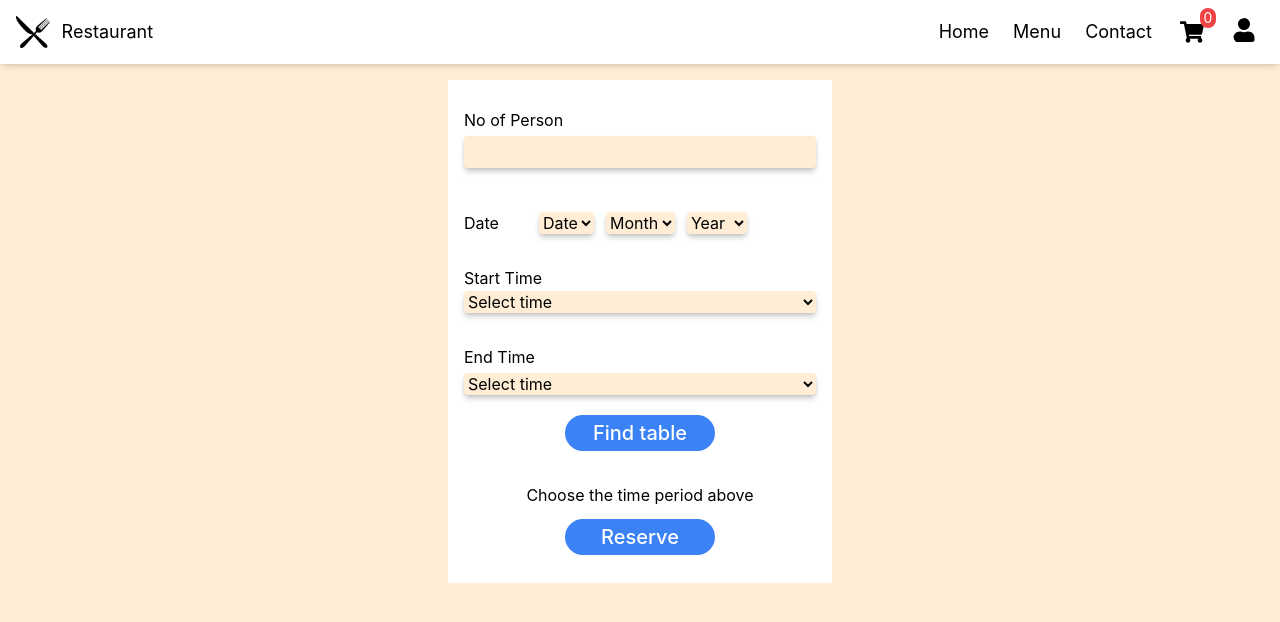
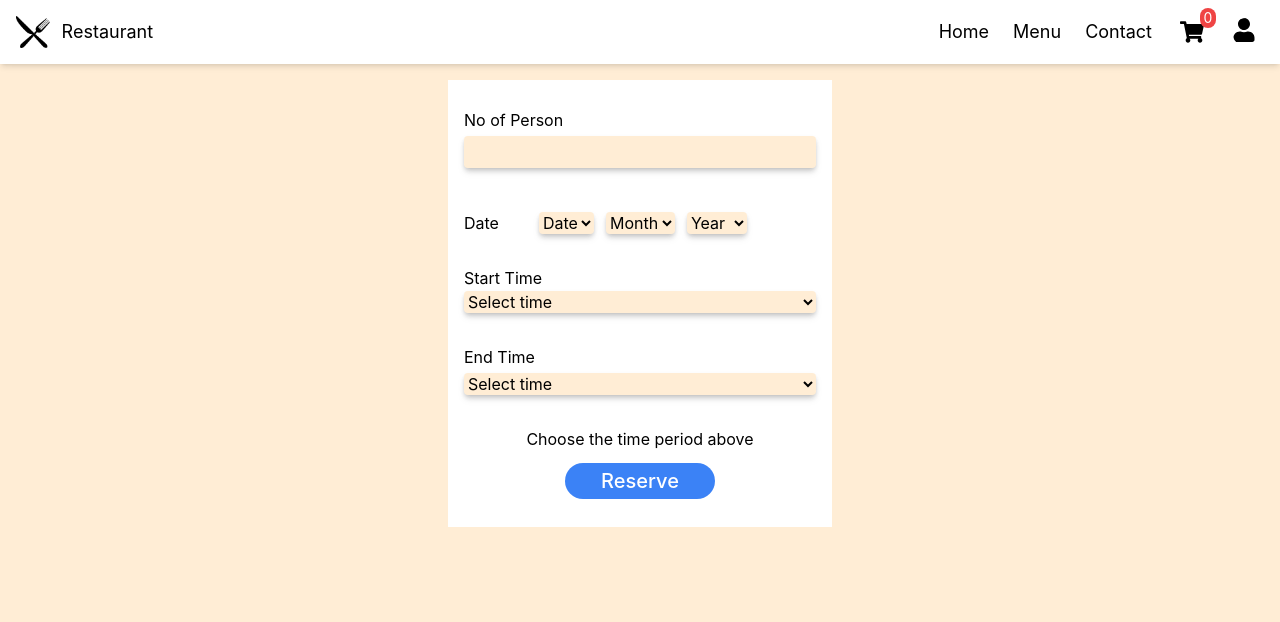
Before and after one commit to Ashikusman/MERN, a React (Create React App) app in the folder frontend/: page /reservation in a window 1280 px wide. Shown: the top 622 px of the page. Built offline with nearby package versions, Linux system fonts and the light colour scheme; no server answers.

Commit message:
Made changes to find button

```diff
--- a/frontend/src/page/Reservation.js
+++ b/frontend/src/page/Reservation.js
@@ -73,6 +73,7 @@ export const Reservation = () => {
     }
     else {
       //alert("Please fill in the required fields")
+
 
     }
   };
@@ -232,12 +233,14 @@ export const Reservation = () => {
             <option>10.00 pm</option>
           </select>
           <br />
-          <button
+          {data.endTime && (
+            <button
             className=" flex flex-col mb-2 w-full max-w-[150px] m-auto bg-blue-500 hover:bg-blue-600 cursor-pointer text-white text-xl font-medium text-center py-1 rounded-full mt-3 items-center justify-center "
             onClick={handleShowTable}
           >
             Find table
           </button>
+          )}
           <br />
 
           {showTable ? (
```
